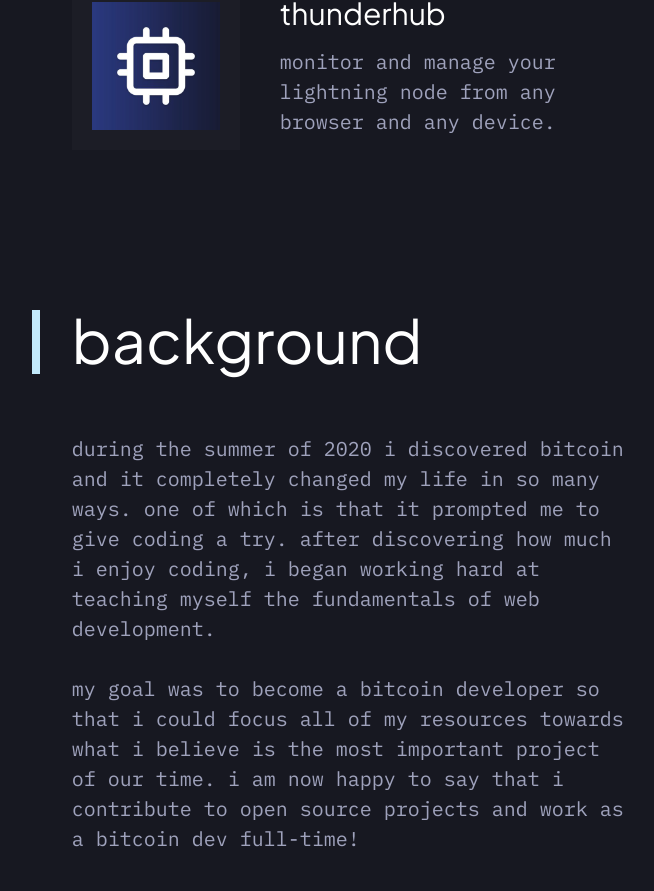
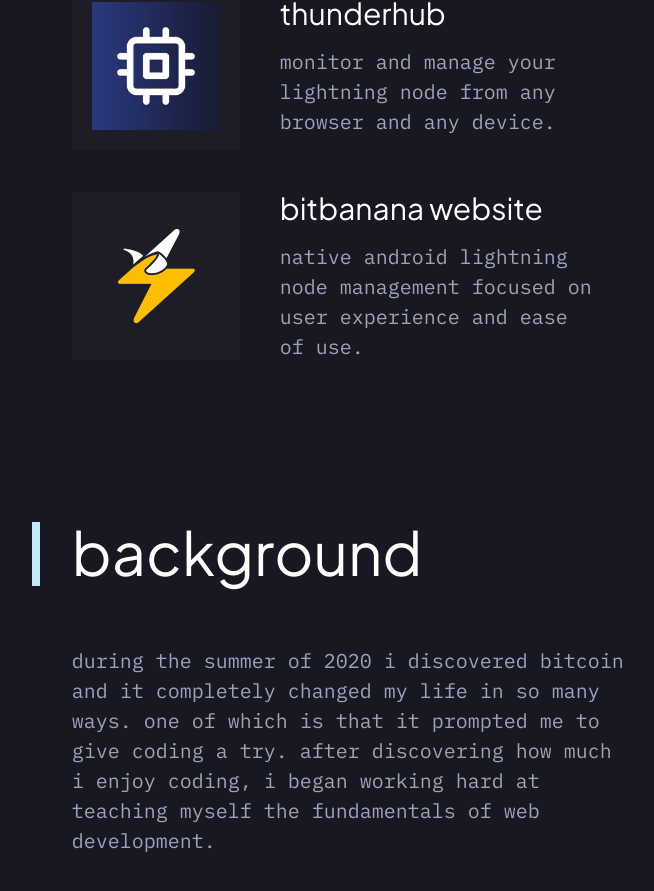
Before and after one commit to secondl1ght/portfolio-v2, a SvelteKit app: page / in a window 1280 px wide. Shown: the part 11109-12000 px from the top of the page, without its empty margins (195-849 px from the left). Built offline with nearby package versions, Linux system fonts and the light colour scheme.

Commit message:
add bitbanana

```diff
--- a/src/components/Contributions.svelte
+++ b/src/components/Contributions.svelte
@@ -10,7 +10,8 @@
       image: "/images/magma.png",
       url: "https://amboss.space/",
       title: "amboss",
-      description: "lightning network tools and insights that give node operators an edge.",
+      description:
+        "lightning network tools and insights that give node operators an edge.",
       contribution:
         "i am currently working full-time with the amazing team at amboss technologies as a front-end engineer. we are helping bitcoin scale by building critical tools for lightning network infrastructure including; a beautifully visualized network explorer, channel liquidity marketplace, node communities and personalization, enterprise data analytics to give routers an edge, monitoring and recovery services, a robust api with access to deep insights into the exploding lightning network and much more. i am very grateful to have this incredible opportunity to work with such a high quality group of people on one of the most innovative projects in the space.",
       role: "front-end engineer",
@@ -153,6 +154,13 @@
       description:
         "monitor and manage your lightning node from any browser and any device.",
     },
+    {
+      project: "bitbanana website",
+      url: "https://bitbanana.app/",
+      icon: "/images/bitbanana.png",
+      description:
+        "native android lightning node management focused on user experience and ease of use.",
+    },
     /* {
       project: "bitcoin beach wallet",
       url: "https://github.com/GaloyMoney/galoy-mobile",
```
Also changed, not shown: static/images/bitbanana.png (added).
